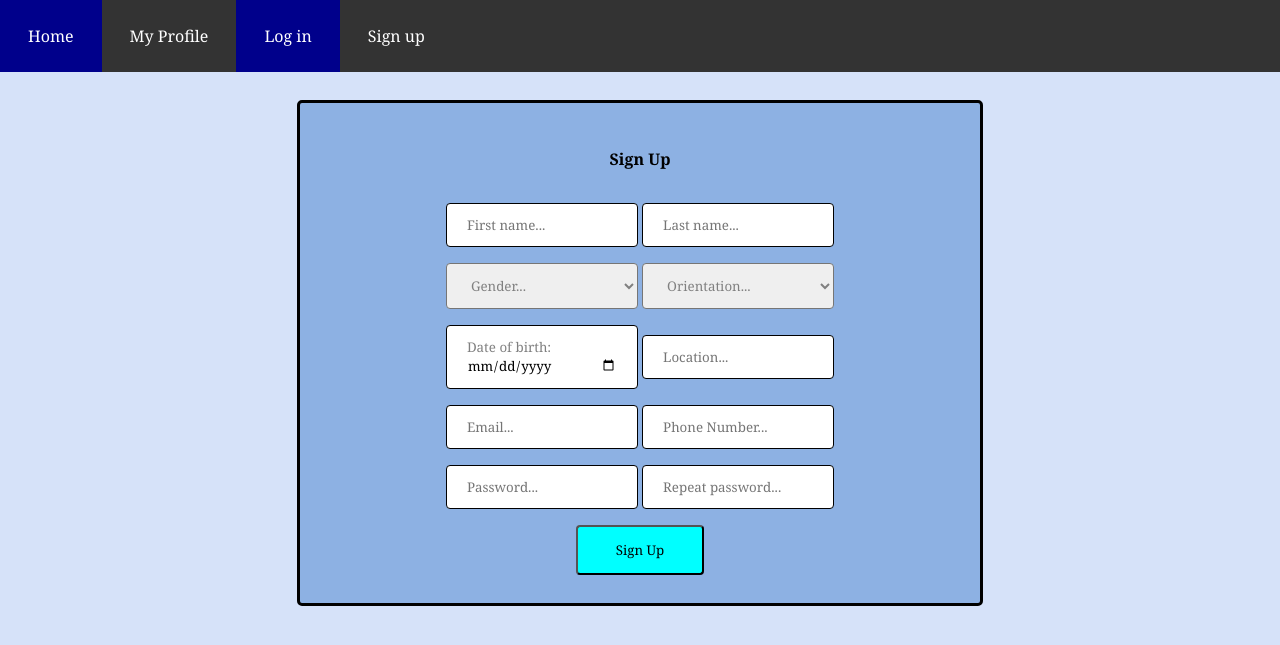
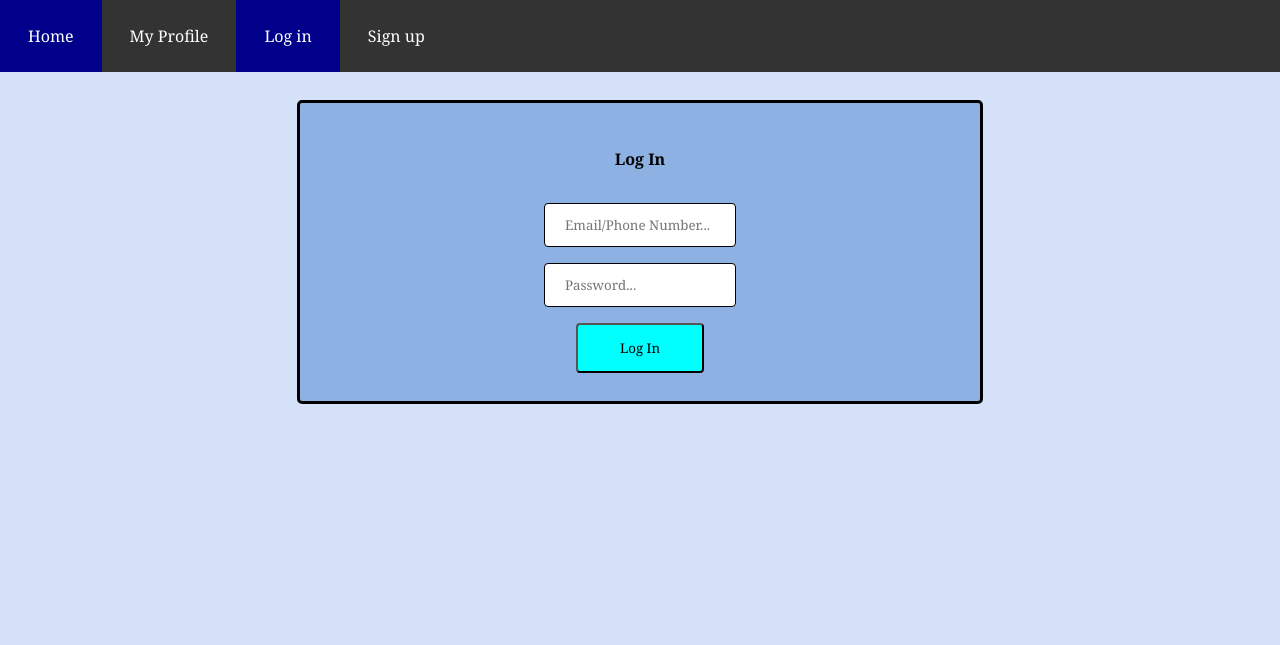
Before and after one commit to webmanone/DatingSite, a PHP site: page /login.php in a window 1280 px wide. Shown: the top 645 px of the page. Run offline with PHP 8.4, Linux system fonts and the light colour scheme.

Commit message:
added login include file and edited login page so that only email and password are there

```diff
--- a/login.php
+++ b/login.php
@@ -2,42 +2,17 @@
     include_once 'header.php';
 ?>
     <section class="signupForm">
-        <h2 class="pad">Sign Up</h2>
+        <h2 class="pad">Log In</h2>
         <div class="signupFormInner">
-            <form action="signupInc.php" method="post">
-                <input type="text" name="firstname" placeholder="First name...">
-                <input type="text" name="lastname" placeholder="Last name...">
+            <form action="loginInc.php" method="post">
                 <div>
-                    <select name="gender">
-                        <option value="" disabled selected>Gender...</option>
-                        <option value="male">Male</option>
-                        <option value="female">Female</option>
-                        <option value="transmale">Trans Male</option>
-                        <option value="transfemale">Trans Female</option>
-                        <option value="nonbinary">Non-Binary</option>
-                    </select>
-                    <select name="orientation">
-                        <option value="" disabled selected>Orientation...</option>
-                        <option value="straight">Straight</option>
-                        <option value="gaylesbian">Gay/Lesbian</option>
-                        <option value="bisexual">Bisexual</option>
-                        <option value="other">Other</option>
-                    </select>
-                </div>
-                <div>
-                    <input type="date" name="birthday" placeholder="Date of birth:">
-                    <input type="text" name="location" placeholder="Location...">
-                </div>
-                <div>
-                    <input type="text" name="email" placeholder="Email...">
-                    <input type="tel" name="phone" placeholder="Phone Number..." pattern="[0-9]{3}-[0-9]{3}-[0-9]{4}" required>
+                    <input type="text" name="emailOrNumber" placeholder="Email/Phone Number...">
                 </div>
                 <div>
                     <input type="password" name="pwd" placeholder="Password...">
-                    <input type="password" name="pwdrepeat" placeholder="Repeat password...">
                 </div>
                 <div>
-                    <button type="submit" name="submit">Sign Up</button>
+                    <button type="submit" name="submit">Log In</button>
                 </div>
             </form>
         </div>
```
Also changed, not shown: includes/loginInc.php (added).
